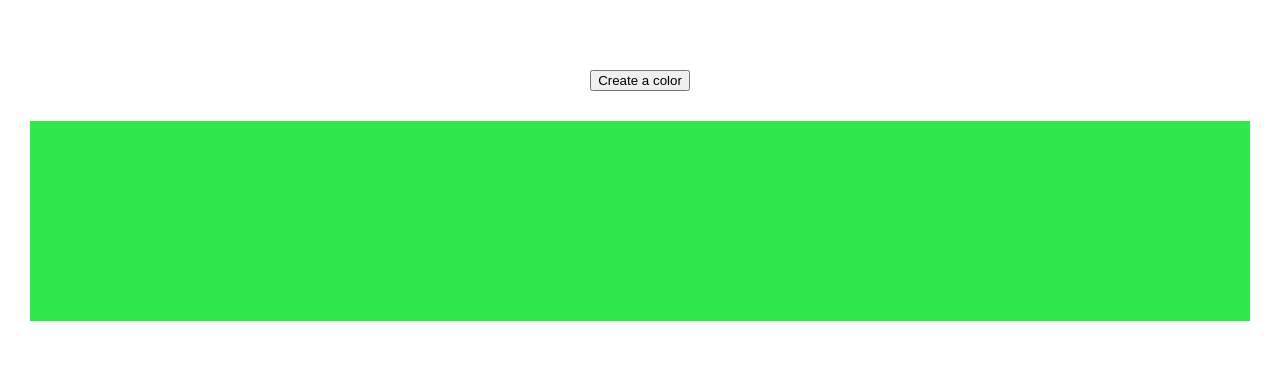
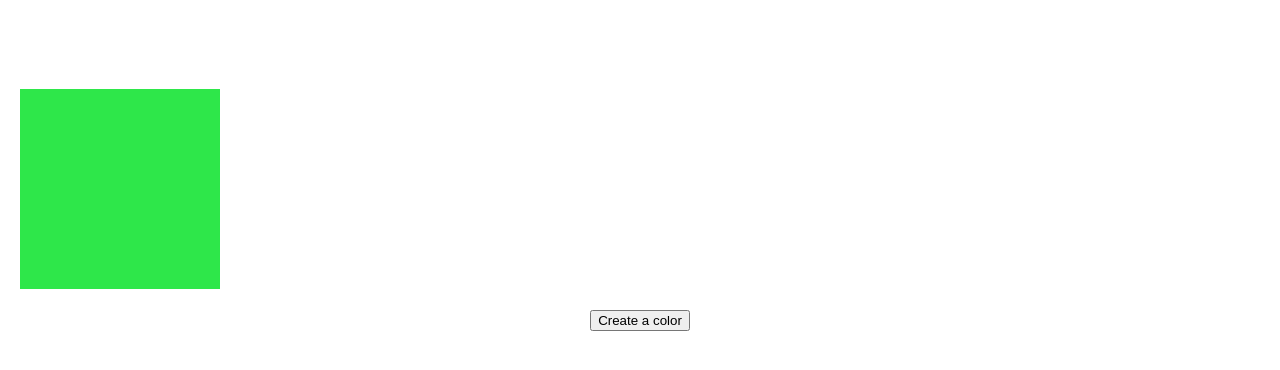
Before and after one commit to eminaydin/React-colorGenerator, a React (Create React App) app: page / in a window 1280 px wide. Both pictures are taken after a click on the button "Create a color". Shown: the top 370 px of the page. Built offline with nearby package versions, Linux system fonts and the light colour scheme.

Commit message:
divs aligned

```diff
--- a/src/App.css
+++ b/src/App.css
@@ -1,16 +1,21 @@
 .App {
   text-align: center;
+
 }
 
 .hidden {
   visibility: hidden;
 }
-.color-divs {
-  height: 200px;
-  width: 300px;
+
+.colored-divs {
+  display: none;
+  height: 100%;
+  flex-direction: row;
+  flex-wrap: wrap;
 
 }
-li {
-  list-style-type: none;
-  margin: 30px;
+.visible {
+  height: 200px;
+  width: 200px;
+ margin: 20px;
 }
--- a/src/App.js
+++ b/src/App.js
@@ -10,23 +10,23 @@ class App extends React.Component {
   }
 colorGenerator() {
 document.querySelector("h2").className = "hidden";
-
+document.querySelector(".colored-divs").style.display= "flex";
     let letters = "0123456789ABCDEF";
     let color = '#';
     for (let i = 0; i < 6; i++)
        color += letters[(Math.floor(Math.random() * 16))];
 
-       let divs = document.createElement("li");
-       divs.innerHTML =  `
-       <div class="color-divs"></div>`
+       let divs = document.createElement("div");
+       divs.className = "visible"
        divs.style.backgroundColor = color;
-       document.querySelector(".App").appendChild(divs)
+       document.querySelector(".colored-divs").appendChild(divs)
 
 }
   render() {
     return (
       <div className="App">
         <h2>There are no colors yet.</h2>
+        <div className="colored-divs"></div>
         <button onClick={this.colorGenerator}>Create a color</button>
       </div>
     );
```
